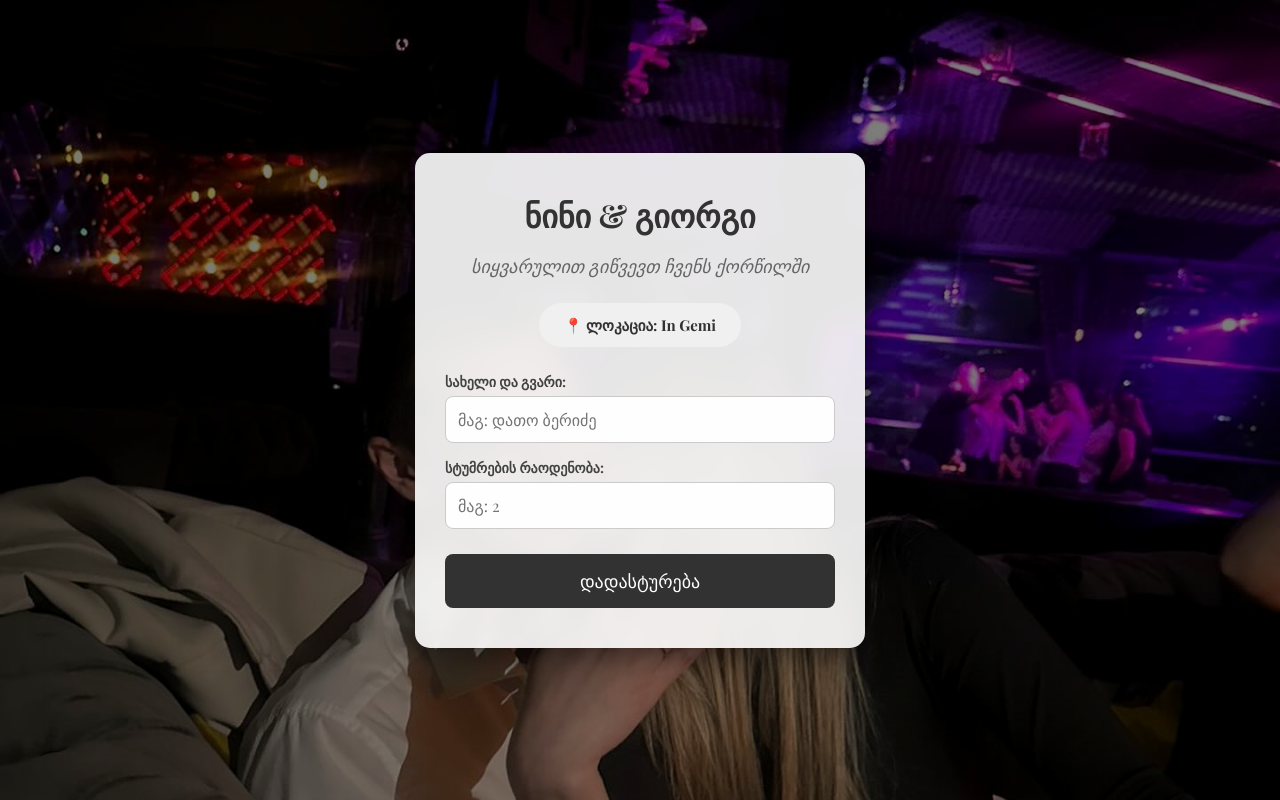
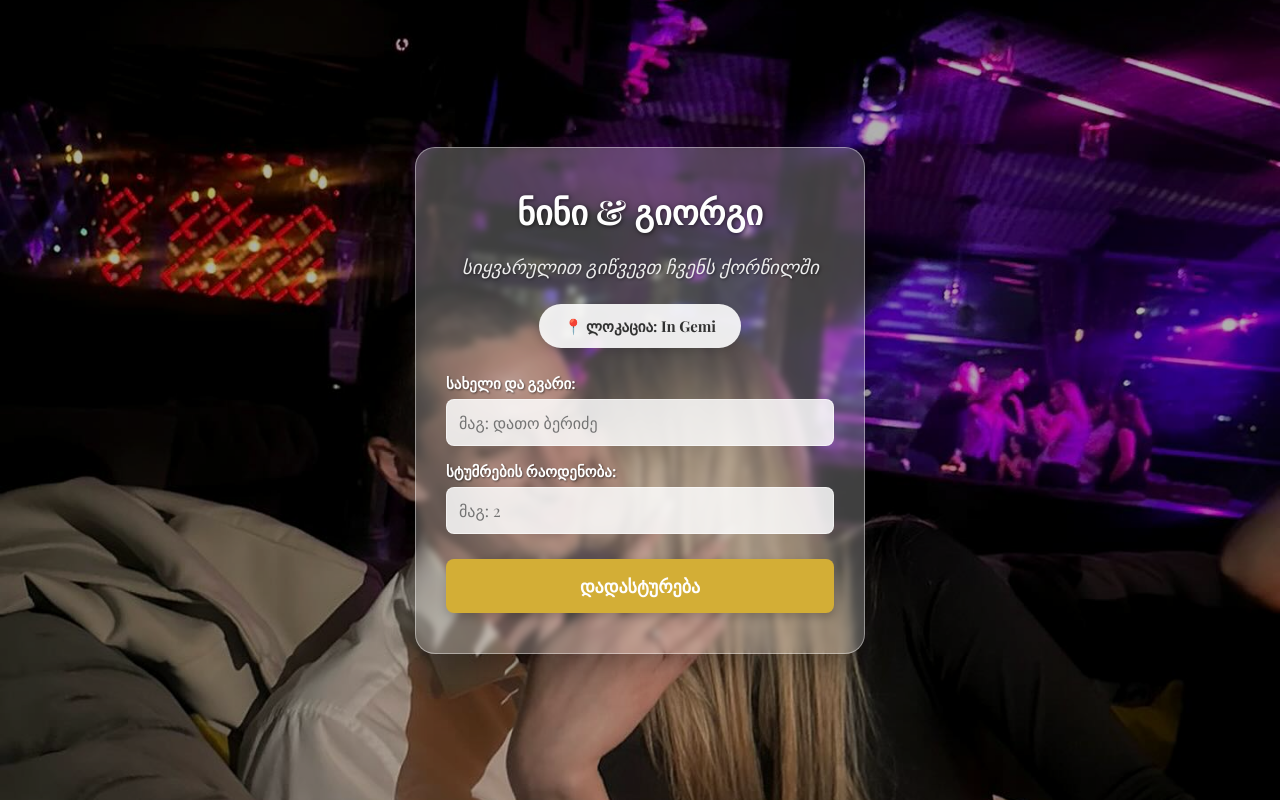
Before and after one commit to GraphX25/Wedding, a plain HTML site: page index.html in a window 1280 px wide. Both pictures are taken after a click on the button "მოსაწვევის გახსნა 💌". Drawn offline with nearby package versions, Linux system fonts and the light colour scheme; a web font is replaced by a local one.

Commit message:
Update index.html

```diff
--- a/index.html
+++ b/index.html
@@ -26,6 +26,7 @@
             font-family: 'Playfair Display', serif; transition: transform 0.3s;
         }
         .open-btn:hover { transform: scale(1.05); }
+
         #main-invite {
             display: none; min-height: 100vh; width: 100%;
             background-image: url('photo.jpg');
@@ -33,30 +34,57 @@
             align-items: center; justify-content: center; flex-direction: column;
             position: relative; animation: fadeIn 2s ease; padding: 20px 0;
         }
+
         .overlay {
             position: absolute; top: 0; left: 0; width: 100%; height: 100%;
-            background: rgba(0, 0, 0, 0.5); z-index: 1;
+            background: rgba(0, 0, 0, 0.3); z-index: 1;
         }
+
+        /* გამჭვირვალე მინის ეფექტი */
         .content-box {
-            position: relative; z-index: 2; background: rgba(255, 255, 255, 0.9);
-            padding: 40px 30px; border-radius: 15px; text-align: center;
-            max-width: 450px; width: 90%; box-shadow: 0 10px 30px rgba(0,0,0,0.5);
-            backdrop-filter: blur(10px); animation: slideUp 1.5s ease;
+            position: relative; z-index: 2;
+            background: rgba(255, 255, 255, 0.25);
+            padding: 40px 30px; border-radius: 20px; text-align: center;
+            max-width: 450px; width: 90%;
+            box-shadow: 0 10px 30px rgba(0,0,0,0.3);
+            backdrop-filter: blur(3px);
+            -webkit-backdrop-filter: blur(3px);
+            border: 1px solid rgba(255, 255, 255, 0.4);
+            animation: slideUp 1.5s ease;
         }
-        h1 { color: #333; font-size: 32px; margin-bottom: 5px; margin-top: 0; }
-        .subtitle { color: #666; font-size: 18px; margin-bottom: 25px; font-style: italic; }
+
+        h1 { color: #ffffff; font-size: 34px; margin-bottom: 5px; margin-top: 0; text-shadow: 1px 1px 4px rgba(0,0,0,0.6); }
+        .subtitle { color: #eeeeee; font-size: 19px; margin-bottom: 25px; font-style: italic; text-shadow: 1px 1px 3px rgba(0,0,0,0.5); }
+
         .location {
             display: inline-block; margin-bottom: 25px; padding: 12px 25px;
-            background: #f1f1f1; border-radius: 25px; text-decoration: none;
+            background: rgba(255, 255, 255, 0.9); border-radius: 25px; text-decoration: none;
             color: #333; font-weight: bold; transition: 0.3s; font-size: 15px;
+            box-shadow: 0 4px 10px rgba(0,0,0,0.1);
         }
         .location:hover { background: #d4af37; color: white; }
         .form-group { text-align: left; width: 100%; margin-bottom: 15px; }
-        label { display: block; margin-bottom: 5px; color: #444; font-size: 14px; font-weight: bold; }
-        input { width: 100%; padding: 12px; border: 1px solid #ccc; border-radius: 8px; font-size: 16px; font-family: inherit; }
-        .submit-btn { width: 100%; padding: 15px; background: #333; color: white; border: none; border-radius: 8px; font-size: 18px; cursor: pointer; transition: background 0.3s; font-family: inherit; margin-top: 10px; }
-        .submit-btn:hover { background: #d4af37; }
-        #thank-you { display: none; color: #27ae60; font-size: 20px; margin-top: 15px; font-weight: bold; }
+
+        label { display: block; margin-bottom: 6px; color: #ffffff; font-size: 15px; font-weight: bold; text-shadow: 1px 1px 2px rgba(0,0,0,0.5); }
+
+        input {
+            width: 100%; padding: 12px;
+            border: 1px solid rgba(255, 255, 255, 0.5);
+            border-radius: 8px; font-size: 16px; font-family: inherit;
+            background-color: rgba(255, 255, 255, 0.85);
+            color: #222;
+        }
+        input:focus { background-color: #ffffff; outline: none; border-color: #d4af37; }
+
+        .submit-btn {
+            width: 100%; padding: 15px; background: #d4af37; color: white;
+            border: none; border-radius: 8px; font-size: 18px; font-weight: bold;
+            cursor: pointer; transition: background 0.3s; font-family: inherit; margin-top: 10px;
+            box-shadow: 0 4px 10px rgba(0,0,0,0.2);
+        }
+        .submit-btn:hover { background: #bfa030; }
+
+        #thank-you { display: none; color: #2ecc71; font-size: 22px; margin-top: 15px; font-weight: bold; text-shadow: 1px 1px 3px rgba(0,0,0,0.5); }
         @keyframes fadeIn { from { opacity: 0; } to { opacity: 1; } }
         @keyframes slideUp { from { transform: translateY(50px); opacity: 0; } to { transform: translateY(0); opacity: 1; } }
     </style>
@@ -115,7 +143,7 @@
             let name = document.getElementById('guest-name').value;
             let count = document.getElementById('guest-count').value;
 
-            let webAppUrl = "https://script.google.com/macros/s/AKfycbxMBRKIURi7e1gEHZfGSTq3Z4VLDadxVQZl-pLzLJ5UymqBVZ0lcMT8IjJTW7qWcujx0Q/exec";
+            let webAppUrl = "https://script.google.com/macros/s/AKfycbwh5NGqdaeZoVeaXeTjgzJYSAs34fIO_-DUwkQ5OuDmwEQFx_naSQVYMWQwuWMt0vkJrw/exec";
 
             fetch(webAppUrl, {
                 method: 'POST',
```
